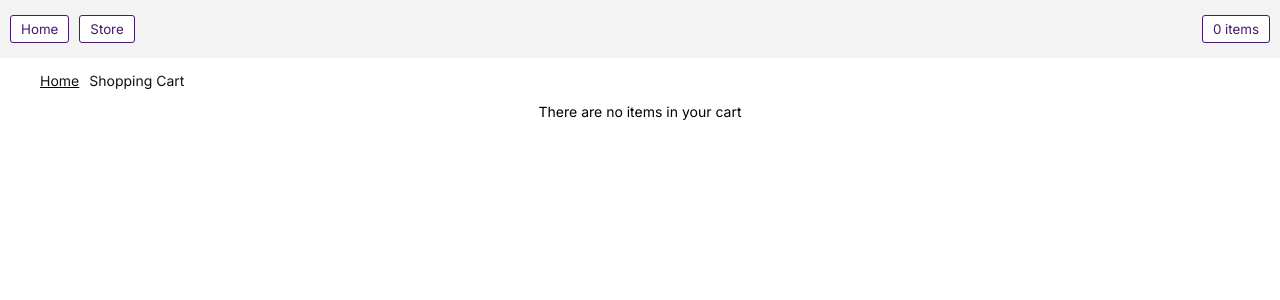
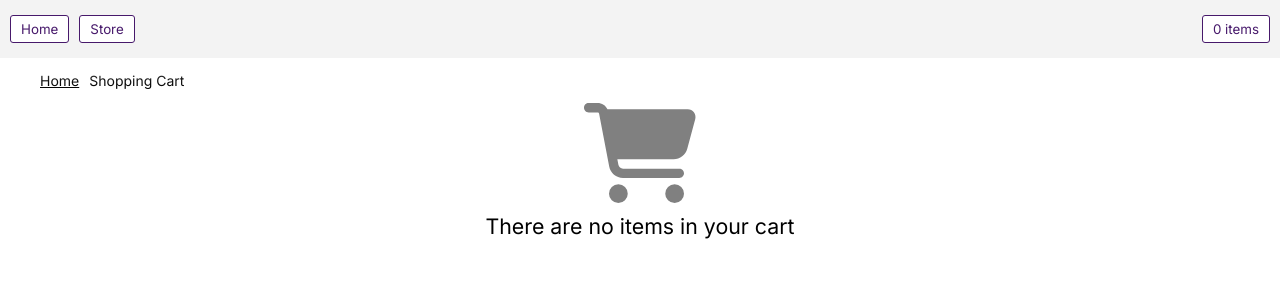
Before and after one commit to thewhitehaven04/Project_ShoppingCart, a React (Create React App) app: page /cart in a window 1280 px wide. Shown: the top 300 px of the page. Built offline with nearby package versions, Linux system fonts and the light colour scheme.

Commit message:
empty cart icon added

```diff
--- a/package.json
+++ b/package.json
@@ -3,6 +3,9 @@
   "version": "0.1.0",
   "private": true,
   "dependencies": {
+    "@fortawesome/fontawesome-svg-core": "^6.4.0",
+    "@fortawesome/free-solid-svg-icons": "^6.4.0",
+    "@fortawesome/react-fontawesome": "^0.2.0",
     "@testing-library/jest-dom": "^5.16.5",
     "@testing-library/react": "^14.0.0",
     "@testing-library/user-event": "^14.4.3",
--- a/src/components/Cart/index.jsx
+++ b/src/components/Cart/index.jsx
@@ -3,6 +3,8 @@
 import React from 'react';
 import style from './../../styles/cart.css';
 import { formatPrice } from 'utils/formatPrice';
+import { FontAwesomeIcon } from '@fortawesome/react-fontawesome';
+import { faCartShopping } from '@fortawesome/free-solid-svg-icons';
 
 export default function Cart() {
   const cartItems = useShoppingCart();
@@ -10,7 +12,12 @@
   const totalSum = cartItems.reduce((sum, item) => sum + item.price, 0);
 
   return cartItems.length === 0 ? (
-    <span>There are no items in your cart</span>
+    <>
+      <div className="cart__empty cart-icon">
+        <FontAwesomeIcon className="cart-icon_element" icon={faCartShopping} />
+      </div>
+      <span className='cart__empty-text'>There are no items in your cart</span>
+    </>
   ) : (
     <>
       <ul className="cart-items__collection">
--- a/src/styles/cart.css
+++ b/src/styles/cart.css
@@ -17,3 +17,21 @@
 
   align-self: flex-end;
 }
+
+
+.cart__empty {
+  color: gray;
+}
+
+.cart__empty-text {
+  font-size: 16pt;
+}
+
+.cart-icon {
+  height: 100px;
+}
+
+.cart-icon_element {
+  width: 100%;
+  height: 100%;
+}
--- a/src/styles/main.css
+++ b/src/styles/main.css
@@ -3,6 +3,8 @@
   flex-flow: column nowrap;
   align-items: center;
   justify-content: flex-start;
+
+  row-gap: 10px;
 }
 
 .main__dimensions {
```
Also changed, not shown: 1 other file (tests, documents, lock files or other folders).
